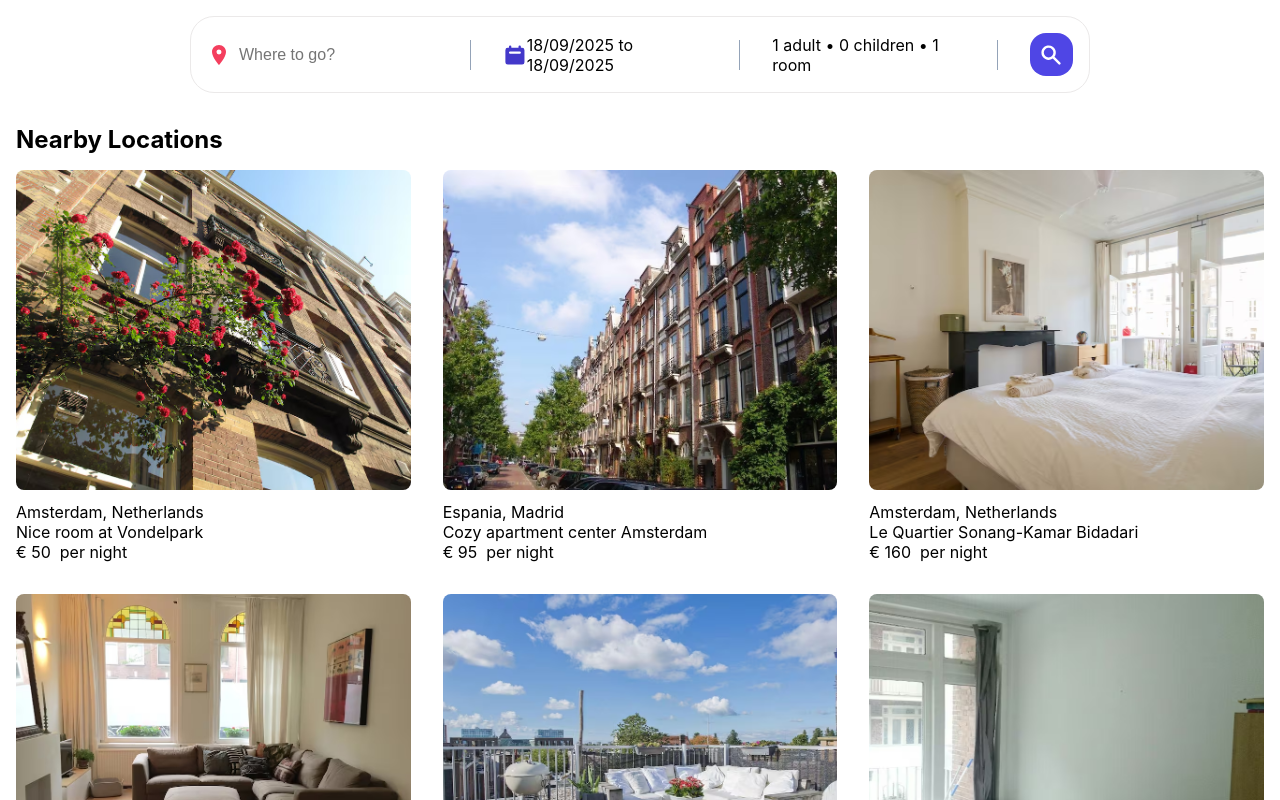
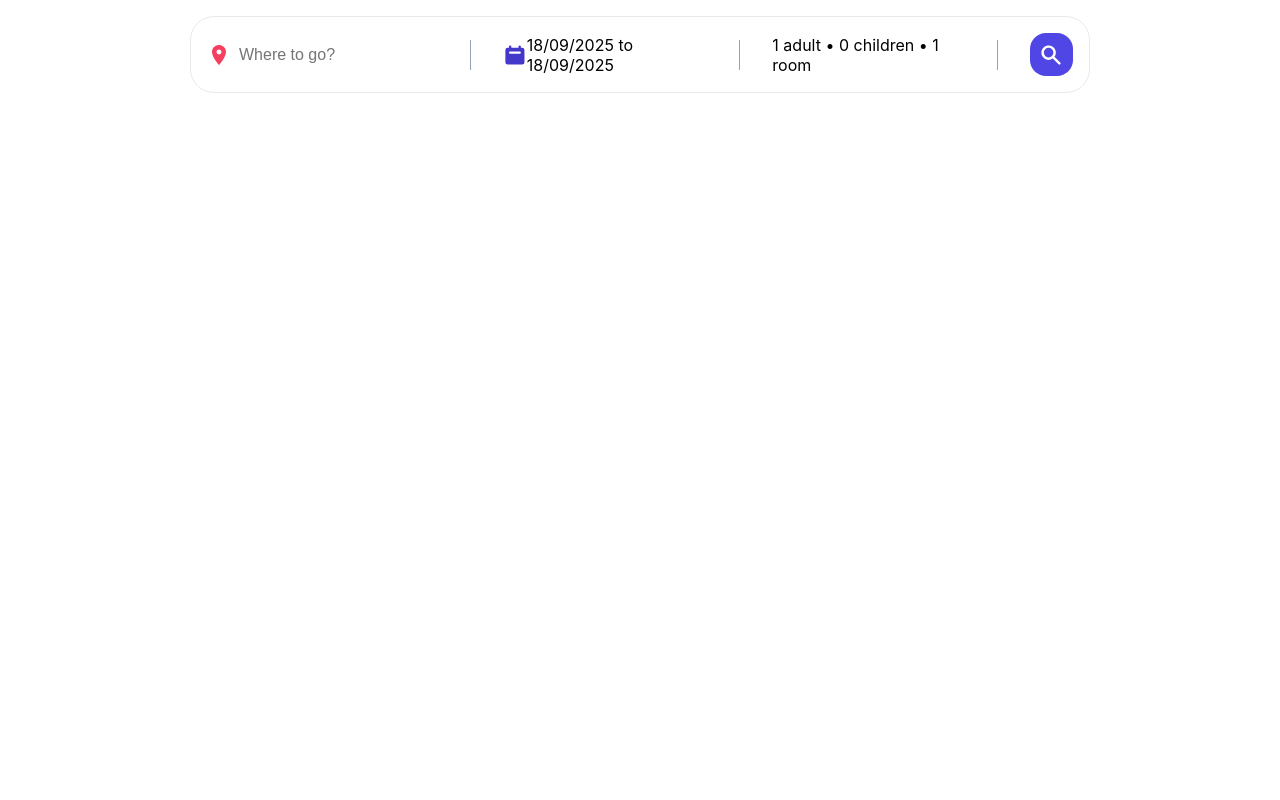
Before and after one commit to ArianMakiabadi/Hotel-Booking-App, a React (Vite) app: page /hotels in a window 1280 px wide. Shown: the top 800 px of the page. Built offline with nearby package versions, Linux system fonts and the light colour scheme; data requests are answered from the project's data file.

Commit message:
react router dom install and config

```diff
--- a/package.json
+++ b/package.json
@@ -21,6 +21,7 @@
     "react-hot-toast": "^2.4.1",
     "react-icons": "^4.12.0",
     "react-leaflet": "^4.2.1",
+    "react-router": "^7.9.1",
     "react-router-dom": "^6.15.0"
   },
   "devDependencies": {
--- a/src/App.jsx
+++ b/src/App.jsx
@@ -2,13 +2,16 @@
 import "./App.css";
 import Header from "./components/Header/Header";
 import LocationList from "./components/LocationList/LocationList";
+import { Route, Routes } from "react-router-dom";
 
 function App() {
   return (
     <>
       <Toaster />
       <Header />
-      <LocationList />
+      <Routes>
+        <Route path="/" element={<LocationList />} />
+      </Routes>
     </>
   );
 }
--- a/src/main.jsx
+++ b/src/main.jsx
@@ -2,9 +2,12 @@
 import ReactDOM from "react-dom/client";
 import App from "./App.jsx";
 import "./index.css";
+import { BrowserRouter } from "react-router-dom";
 
 ReactDOM.createRoot(document.getElementById("root")).render(
-  <React.StrictMode>
-    <App />
-  </React.StrictMode>
+  <BrowserRouter>
+    <React.StrictMode>
+      <App />
+    </React.StrictMode>
+  </BrowserRouter>
 );
```
Also changed, not shown: 1 other file (tests, documents, lock files or other folders).
